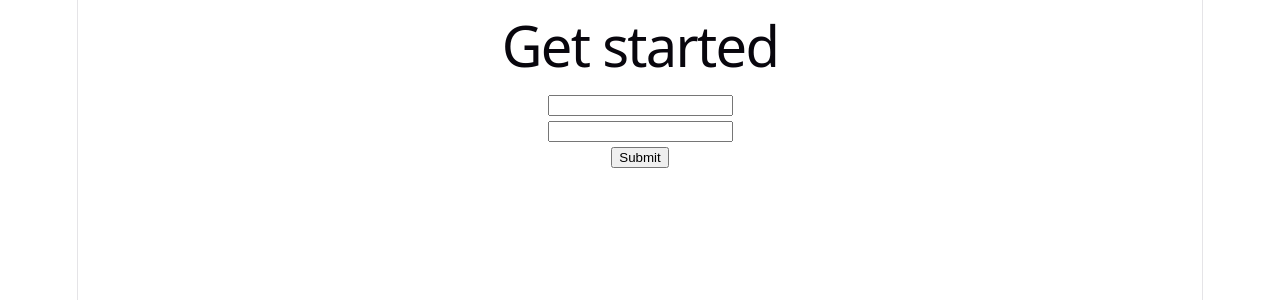
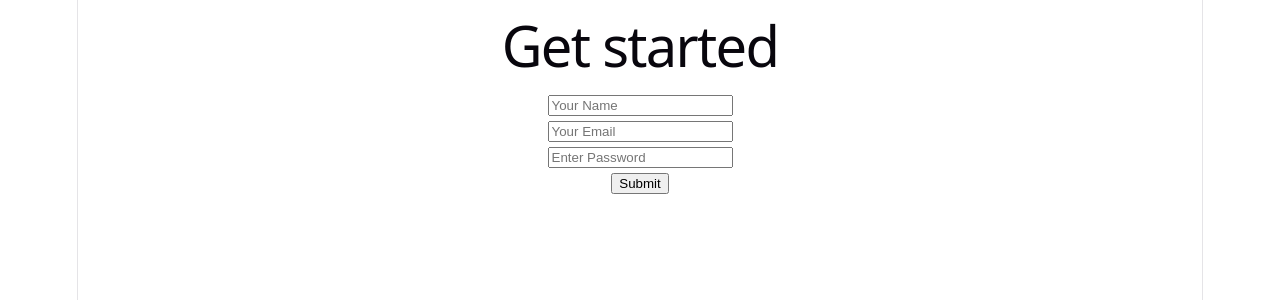
Before and after one commit to kamalcodezen/explore-react-form, a React (Vite) app: page / in a window 1280 px wide. Shown: the top 300 px of the page. Built offline with nearby package versions, Linux system fonts and the light colour scheme.

Commit message:
controlledField form user Data collect using State and OnChange

```diff
--- a/src/App.jsx
+++ b/src/App.jsx
@@ -1,6 +1,6 @@
 import "./App.css";
 import ActionField from "./components/ActionField/ActionField";
-import ControlField from "./components/ControlledField/ControlField";
+import ControlledField from "./components/ControlledField/ControlledField";
 import SimpleForm from "./components/SimpleForm/SimpleForm";
 import UnControlledField from "./components/UnControlledField/UnControlledField";
 
@@ -11,8 +11,8 @@ function App() {
 
       {/* <SimpleForm /> */}
       {/* <ActionField /> */}
-      {/* <ControlField /> */}
-      <UnControlledField />
+      <ControlledField />
+      {/* <UnControlledField /> */}
     </>
   );
 }
--- a/src/components/ControlledField/ControlField.jsx
+++ b/src/components/ControlledField/ControlledField.jsx
@@ -1,23 +1,33 @@
 import { useState } from "react";
 
-const ControlField = () => {
+const ControlledField = () => {
   const [password, setPassword] = useState("");
+  const [email, setEmail] = useState("");
+  const [name, setName] = useState("");
   const [error, setError] = useState("");
 
   const handleControlledField = (e) => {
     e.preventDefault();
-    console.log(e.target.name.value);
-    console.log(e.target.email.value);
-    // console.log(password);
+    // console.log(e.target.name.value);
+    // console.log(e.target.email.value);
+    console.log(name, email, password);
     if (password.length > 6) {
       setError("password must be 6 character");
     } else {
       setError("");
     }
   };
+  const handleNameChange = (e) => {
+    setName(e.target.value);
+  };
+
+  const handleEmailChange = (e) => {
+    setEmail(e.target.value);
+  };
 
   const handlePassWordOnChange = (e) => {
     setPassword(e.target.value);
+
     // if (password.length >= 6) {
     //   setError("password must be 6 character");
     // } else {
@@ -28,9 +38,21 @@ const ControlField = () => {
   return (
     <div>
       <form onSubmit={handleControlledField}>
-        <input type="text" name="name" placeholder="Your Name" />
+        <input
+          type="text"
+          name="name"
+          placeholder="Your Name"
+          defaultValue={name}
+          onChange={handleNameChange}
+        />
         <br />
-        <input type="email" name="email" placeholder="Your Email" />
+        <input
+          type="email"
+          name="email"
+          placeholder="Your Email"
+          defaultValue={email}
+          onChange={handleEmailChange}
+        />
         <br />
         <input
           type="password"
@@ -48,4 +70,4 @@ const ControlField = () => {
   );
 };
 
-export default ControlField;
+export default ControlledField;
```
